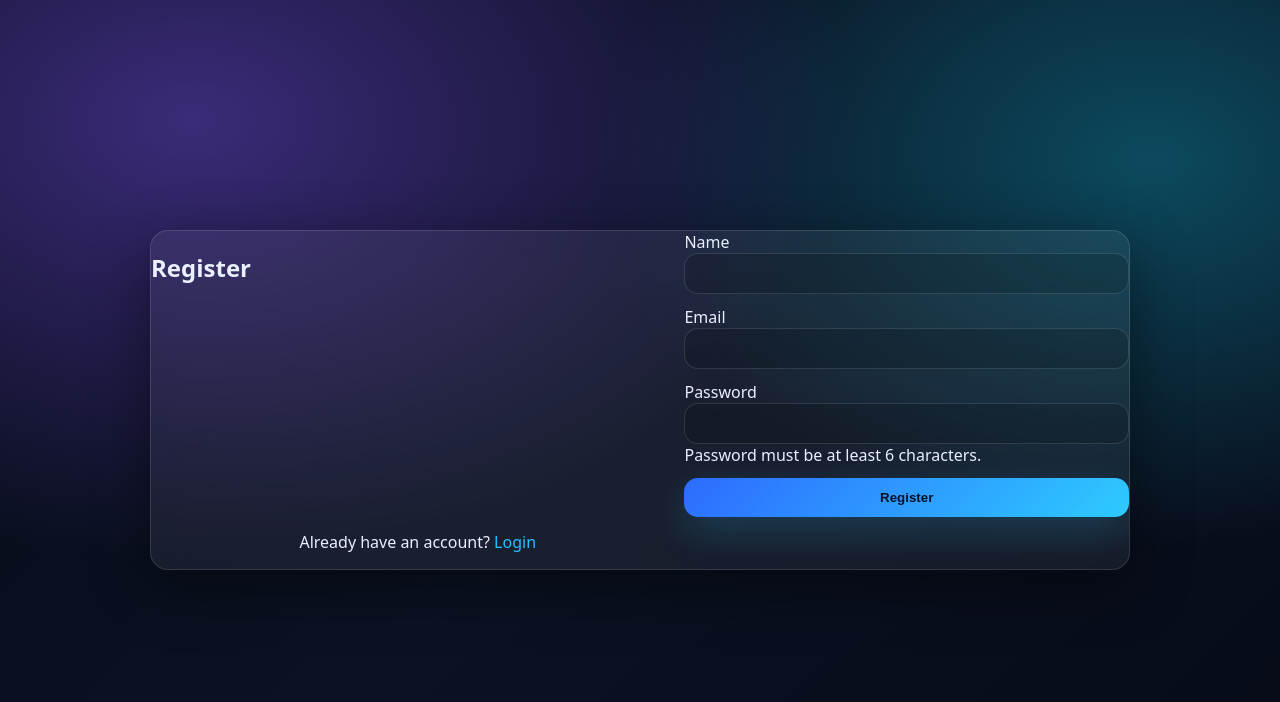
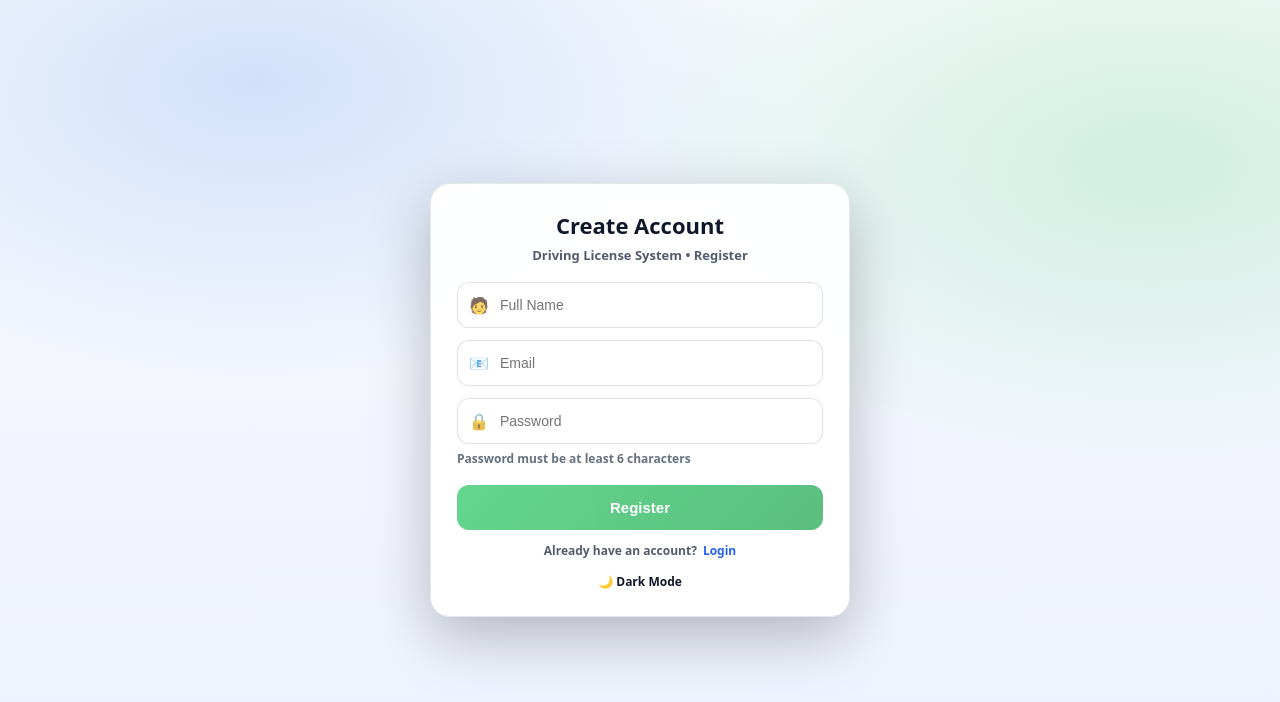
Before and after one commit to Ahmett655/Full_Stack_For_Project, a React (Vite) app in the folder frontend/: page /register in a window 1280 px wide. Shown: the top 702 px of the page. Built offline with nearby package versions, Linux system fonts and the light colour scheme; no server answers.

Commit message:
desing changed

```diff
--- a/frontend/src/auth/RegisterPage.tsx
+++ b/frontend/src/auth/RegisterPage.tsx
@@ -1,101 +1,191 @@
-import React, { useState } from "react";
-import { Link, useNavigate } from "react-router-dom";
-import { api } from "../lib/api";
-import { useAuth } from "../context/AuthProvider";
-
-type RegisterRes = {
-  token: string;
-  user: { _id: string; email: string; name?: string; role: "user" | "admin" };
-};
+import React, { useEffect, useState } from "react";
+import { useNavigate } from "react-router-dom";
 
 export default function RegisterPage() {
-  const nav = useNavigate();
-  const { setAuth } = useAuth();
+  const navigate = useNavigate();
+
+  // use same theme behavior as LoginPage
+  const [dark, setDark] = useState(() => localStorage.getItem("theme") === "dark");
+  useEffect(() => {
+    localStorage.setItem("theme", dark ? "dark" : "light");
+  }, [dark]);
 
   const [name, setName] = useState("");
   const [email, setEmail] = useState("");
   const [password, setPassword] = useState("");
 
-  const [err, setErr] = useState("");
-  const [loading, setLoading] = useState(false);
-
-  const submit = async (e: React.FormEvent) => {
+  const submit = (e: React.FormEvent) => {
     e.preventDefault();
-    setErr("");
-    setLoading(true);
-
-    try {
-      const res = await api.post<RegisterRes>("/api/auth/register", {
-        name,
-        email,
-        password,
-      });
-
-      // auto-login after register
-      setAuth(res.data.token, res.data.user);
-
-      nav(res.data.user.role === "admin" ? "/app/admin/dashboard" : "/app/user/dashboard");
-    } catch (e: any) {
-      setErr(e?.response?.data?.message || "Register failed");
-    } finally {
-      setLoading(false);
-    }
+    // TODO: call register API
+    // after success:
+    navigate("/login");
   };
 
+  const S: Record<string, React.CSSProperties> = {
+    page: {
+      minHeight: "100vh",
+      display: "flex",
+      alignItems: "center",
+      justifyContent: "center",
+      padding: 16,
+      background: dark
+        ? "radial-gradient(900px 500px at 20% 10%, rgba(34,197,94,0.22), transparent 60%), radial-gradient(900px 500px at 90% 20%, rgba(59,130,246,0.18), transparent 60%), linear-gradient(180deg,#020617,#0b1225)"
+        : "radial-gradient(900px 500px at 20% 10%, rgba(59,130,246,0.20), transparent 60%), radial-gradient(900px 500px at 90% 20%, rgba(34,197,94,0.18), transparent 60%), linear-gradient(180deg,#f8fafc,#eef2ff)",
+      transition: "0.35s",
+    },
+    card: {
+      width: "100%",
+      maxWidth: 420,
+      borderRadius: 20,
+      padding: 26,
+      background: dark ? "rgba(255,255,255,0.08)" : "rgba(255,255,255,0.95)",
+      border: dark ? "1px solid rgba(255,255,255,0.12)" : "1px solid rgba(15,23,42,0.10)",
+      boxShadow: "0 20px 60px rgba(0,0,0,0.25)",
+      backdropFilter: "blur(14px)",
+    },
+    title: {
+      margin: 0,
+      textAlign: "center",
+      fontSize: 22,
+      fontWeight: 900,
+      color: dark ? "#fff" : "#0f172a",
+    },
+    sub: {
+      marginTop: 6,
+      textAlign: "center",
+      fontSize: 13,
+      fontWeight: 700,
+      color: dark ? "rgba(226,232,240,0.80)" : "rgba(51,65,85,0.85)",
+      marginBottom: 18,
+    },
+    field: { position: "relative", marginBottom: 12 },
+    icon: {
+      position: "absolute",
+      left: 12,
+      top: "50%",
+      transform: "translateY(-50%)",
+      fontSize: 16,
+      opacity: 0.75,
+      transition: "0.25s",
+    },
+    input: {
+      width: "100%",
+      padding: "14px 14px 14px 42px",
+      borderRadius: 12,
+      border: dark ? "1px solid rgba(255,255,255,0.18)" : "1px solid rgba(15,23,42,0.12)",
+      outline: "none",
+      fontSize: 14,
+      background: dark ? "rgba(2,6,23,0.35)" : "#fff",
+      color: dark ? "#fff" : "#0f172a",
+    },
+    hint: {
+      marginTop: -6,
+      marginBottom: 10,
+      fontSize: 12,
+      fontWeight: 800,
+      color: dark ? "rgba(226,232,240,0.75)" : "rgba(51,65,85,0.75)",
+    },
+    btn: {
+      width: "100%",
+      padding: 14,
+      borderRadius: 12,
+      border: "none",
+      background: "linear-gradient(135deg,#22c55e,#16a34a)",
+      color: "#fff",
+      fontWeight: 900,
+      fontSize: 15,
+      cursor: "pointer",
+      marginTop: 8,
+    },
+    toggle: {
+      marginTop: 14,
+      textAlign: "center",
+      cursor: "pointer",
+      fontSize: 12,
+      fontWeight: 900,
+      color: dark ? "#93c5fd" : "#0f172a",
+      userSelect: "none",
+    },
+    bottomRow: {
+      marginTop: 12,
+      display: "flex",
+      justifyContent: "center",
+      gap: 6,
+      flexWrap: "wrap",
+      fontSize: 12,
+      fontWeight: 800,
+      color: dark ? "rgba(226,232,240,0.80)" : "rgba(51,65,85,0.85)",
+    },
+    link: {
+      cursor: "pointer",
+      color: dark ? "#a7f3d0" : "#2563eb",
+      textDecoration: "none",
+      fontWeight: 900,
+    },
+  };
+
+  const passwordOk = password.length >= 6;
+
   return (
-    <div className="auth-wrap">
-      <div className="card auth-card">
-        <h2 className="auth-title">Register</h2>
+    <div style={S.page}>
+      <div style={S.card}>
+        <h1 style={S.title}>Create Account</h1>
+        <p style={S.sub}>Driving License System • Register</p>
 
-        {err && <div className="alert alert-error">{err}</div>}
-
-        <form className="form" onSubmit={submit}>
-          <div className="form-row">
-            <label className="label">Name</label>
+        <form onSubmit={submit}>
+          <div style={S.field}>
+            <span style={S.icon}>🧑</span>
             <input
-              className="input"
+              style={S.input}
+              placeholder="Full Name"
               value={name}
               onChange={(e) => setName(e.target.value)}
-              type="text"
               required
             />
           </div>
 
-          <div className="form-row">
-            <label className="label">Email</label>
+          <div style={S.field}>
+            <span style={S.icon}>📧</span>
             <input
-              className="input"
+              style={S.input}
+              placeholder="Email"
               value={email}
               onChange={(e) => setEmail(e.target.value)}
-              type="email"
               required
             />
           </div>
 
-          <div className="form-row">
-            <label className="label">Password</label>
+          <div style={S.field}>
+            <span style={S.icon}>🔒</span>
             <input
-              className="input"
+              style={S.input}
+              type="password"
+              placeholder="Password"
               value={password}
               onChange={(e) => setPassword(e.target.value)}
-              type="password"
               required
-              minLength={6}
             />
-            <div className="hint">Password must be at least 6 characters.</div>
           </div>
 
-          <button className="btn btn-primary" disabled={loading} type="submit">
-            {loading ? "Creating account..." : "Register"}
+          <div style={S.hint}>
+            Password must be at least 6 characters {password ? (passwordOk ? "✅" : "❌") : ""}
+          </div>
+
+          <button style={{ ...S.btn, opacity: passwordOk ? 1 : 0.7 }} type="submit" disabled={!passwordOk}>
+            Register
           </button>
         </form>
 
-        <p style={{ marginTop: 14, textAlign: "center" }}>
-          Already have an account?{" "}
-          <Link to="/login" className="link">
+        <div style={S.bottomRow}>
+          <span>Already have an account?</span>
+          <span style={S.link} onClick={() => navigate("/login")}>
             Login
-          </Link>
-        </p>
+          </span>
+        </div>
+
+        <div style={S.toggle} onClick={() => setDark(!dark)}>
+          {dark ? "☀ Light Mode" : "🌙 Dark Mode"}
+        </div>
       </div>
     </div>
   );
```
